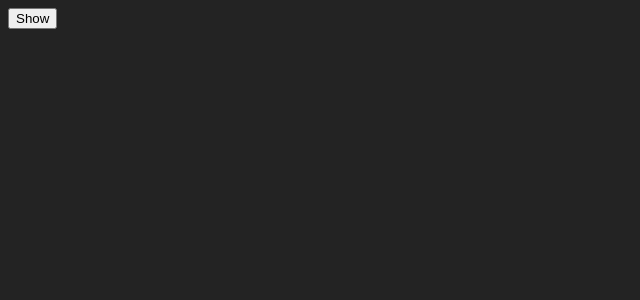
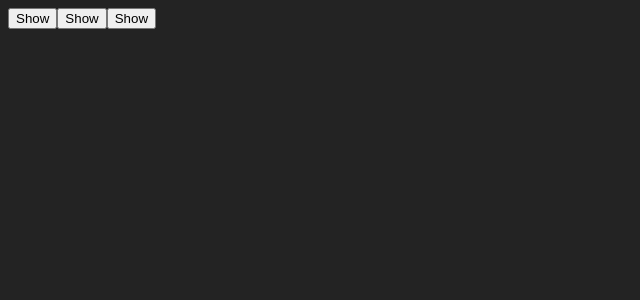
Before and after one commit to lopesmfelipe/portfolio, a React (Vite) app in the folder rtest/: page / in a window 1280 px wide. Shown: the top 300 px of the page, without its empty margins (0-640 px from the left). Built offline with nearby package versions, Linux system fonts and the light colour scheme.

Commit message:
Added more two buttons

```diff
--- a/rtest/src/App.jsx
+++ b/rtest/src/App.jsx
@@ -3,11 +3,20 @@ import { useToggle } from "./useToggle";
 
 function App() {
   const [isVisible, toggle] = useToggle();
+  const [isVisible2, toggle2] = useToggle();
+  const [isVisible3, toggle3] = useToggle();
 
   return (
     <div className="App">
       <button onClick={toggle}>{isVisible ? "Hide" : "Show"}</button>
       {isVisible && <h1> Hidden text</h1>}
+
+      <button onClick={toggle2}>{isVisible2 ? "Hide" : "Show"}</button>
+      {isVisible2 && <h1> Hidden text</h1>}
+
+      <button onClick={toggle3}>{isVisible3 ? "Hide" : "Show"}</button>
+      {isVisible3 && <h1> Hidden text</h1>}
+
     </div>
   );
 }
```
